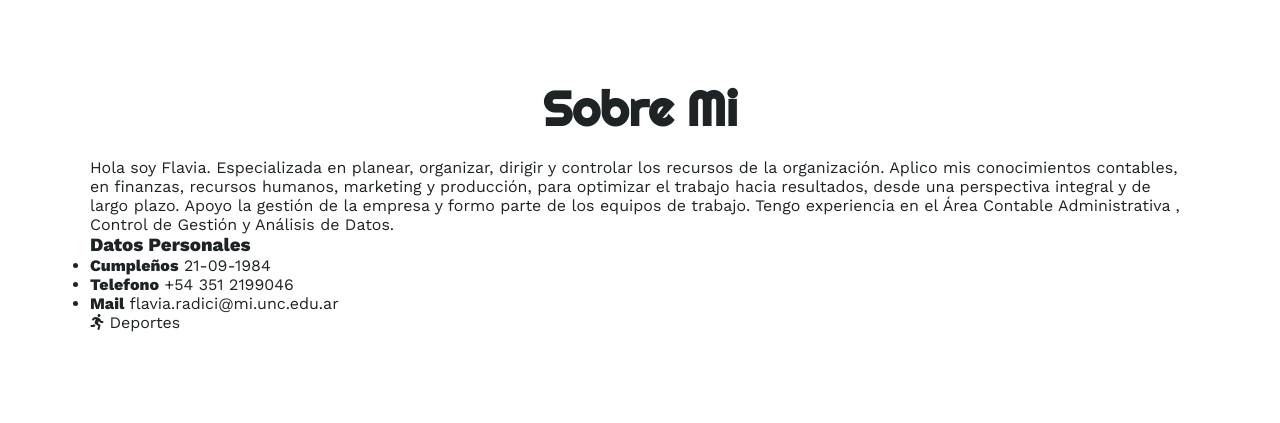
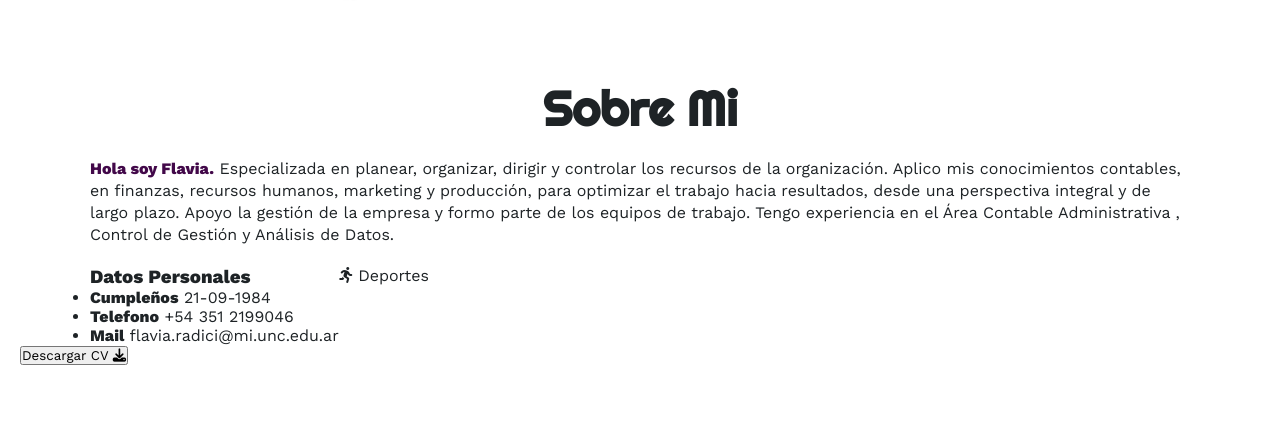
Before and after one commit to FRadici/PorfolioFrontend, a PHP site: page / in a window 1280 px wide. Shown: the part 799-1222 px from the top of the page. Before the commit the page ends 1131 px from the top, so only its background shows below. Run offline with PHP 8.4, Linux system fonts and the light colour scheme.

Commit message:
sobre mi parte 3

```diff
--- a/estilos.css
+++ b/estilos.css
@@ -120,3 +120,29 @@
     text-align: center;
     padding: 20px 0px;
 }
+.sobremi .contenido-seccion p{
+    font: 18px;
+    line-height: 22px;
+    margin-bottom: 20px;
+}
+.sobremi .contenido-seccion p span{
+    color: rgb(66, 8, 73);
+    font-weight: bold;
+}
+.sobremi .fila{
+    display: flex;
+}
+.sobremi .fila .col{
+    width: 50%;
+}
+.sobremi .fila .col h3{
+    font-size: 28px;
+    font-family:'Righteous';
+    margin-bottom: 25px;
+}
+.sobremi .fila .col ul{
+list-style: none;
+}
+.sobremi .fila .col ul li{
+    margin: 12px p;
+}
--- a/index.html
+++ b/index.html
@@ -78,6 +78,10 @@
          </div>
         </div>
         </div>
+         <button>
+          Descargar CV <i class="fa-sharp fa-solid fa-download"></i>
+          <span ="class overlay"></span>
+         </button>
         </div>
    </Section>
 
```
